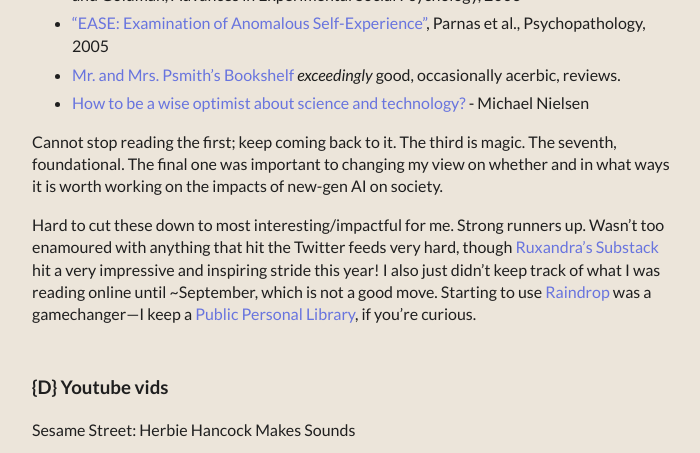
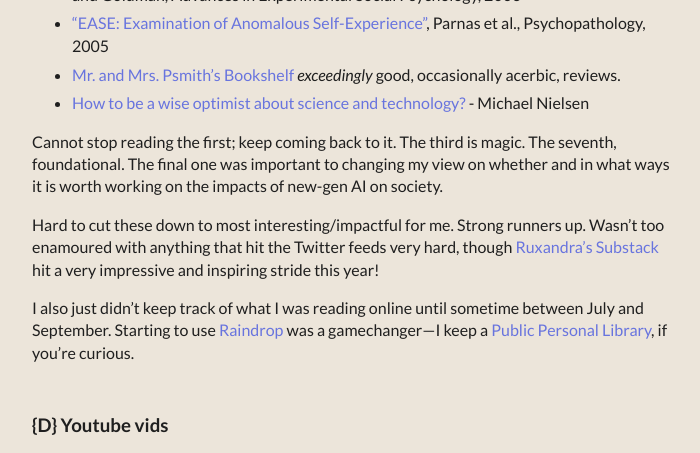
Before and after one commit to clarebirch/clarebirch.github.io, a Jekyll site: the page built from _posts/2024-12-30-My-top-reads,-watches,-listens,-and-eats-of-2024.md, in a window 1280 px wide and 900 px high, scrolled down 1714 px, cut to the strip 0-453 px from the top of the window. Shown: the whole strip, without its empty margins (288-988 px from the left). Built offline with Jekyll 4.4.1, drawn with Linux system fonts in a browser that asks for light colours; some web fonts are replaced.

Commit message:
linebreaks

```diff
--- a/_posts/2024-12-30-My-top-reads,-watches,-listens,-and-eats-of-2024.md
+++ b/_posts/2024-12-30-My-top-reads,-watches,-listens,-and-eats-of-2024.md
@@ -49,7 +49,9 @@
 
 Cannot stop reading the first; keep coming back to it. The third is magic. The seventh, foundational. The final one was important to changing my view on whether and in what ways it is worth working on the impacts of new-gen AI on society.
 
-Hard to cut these down to most interesting/impactful for me. Strong runners up. Wasn't too enamoured with anything that hit the Twitter feeds very hard, though [Ruxandra's Substack](https://www.writingruxandrabio.com/) hit a very impressive and inspiring stride this year! I also just didn't keep track of what I was reading online until ~September, which is not a good move. Starting to use [Raindrop](https://raindrop.io/) was a gamechanger---I keep a [Public Personal Library](https://raindrop.io/clare-j-birch/public-personal-library-47164316), if you're curious.
+Hard to cut these down to most interesting/impactful for me. Strong runners up. Wasn't too enamoured with anything that hit the Twitter feeds very hard, though [Ruxandra's Substack](https://www.writingruxandrabio.com/) hit a very impressive and inspiring stride this year!
+
+I also just didn't keep track of what I was reading online until sometime between July and September. Starting to use [Raindrop](https://raindrop.io/) was a gamechanger---I keep a [Public Personal Library](https://raindrop.io/clare-j-birch/public-personal-library-47164316), if you're curious.
 ### {D} Youtube vids
 Sesame Street: Herbie Hancock Makes Sounds
 <iframe width="560" height="315" src="https://www.youtube.com/embed/oKoisNv1ftw?si=oupEoGMbTUYreNXt" title="YouTube video player" frameborder="0" allow="accelerometer; autoplay; clipboard-write; encrypted-media; gyroscope; picture-in-picture; web-share" referrerpolicy="strict-origin-when-cross-origin" allowfullscreen></iframe>
```
